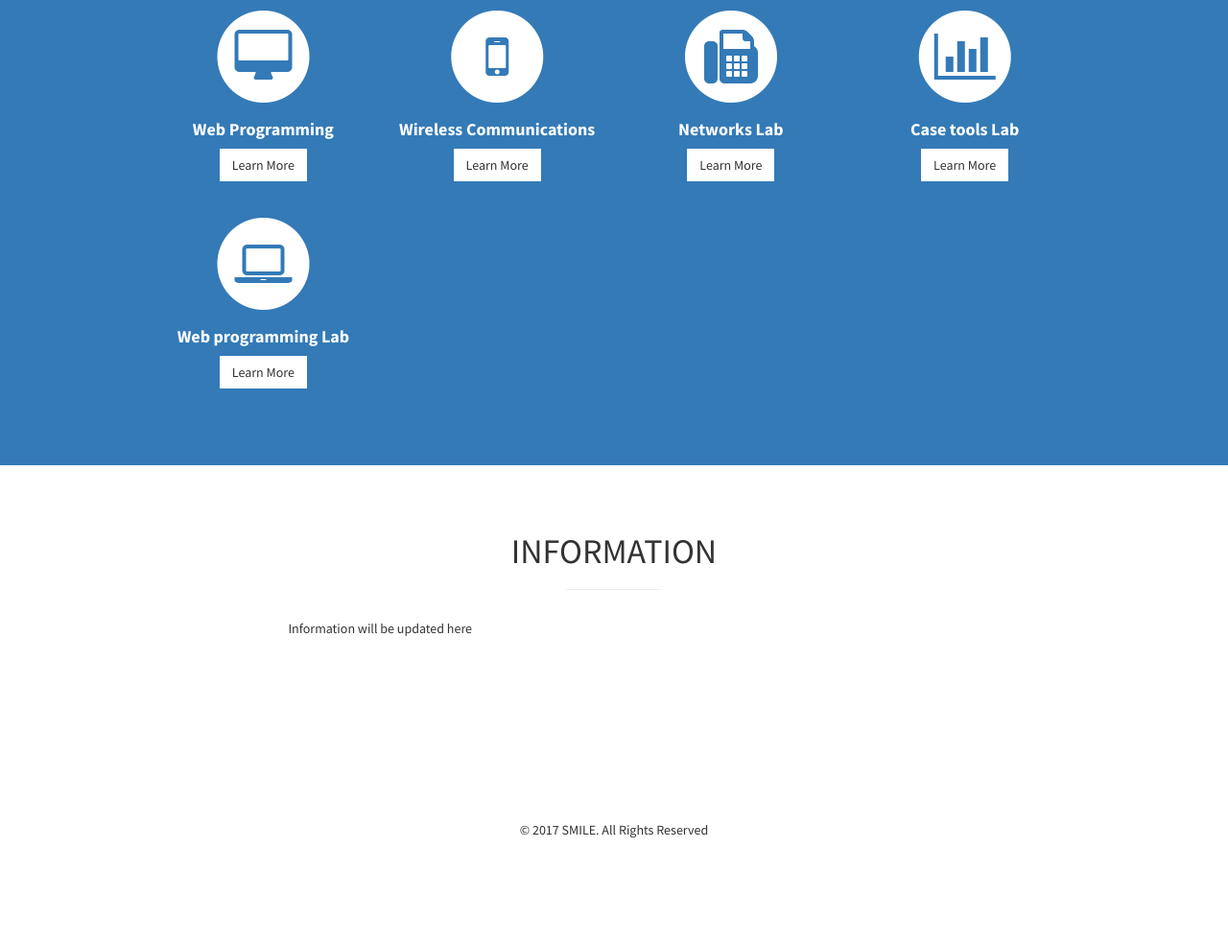
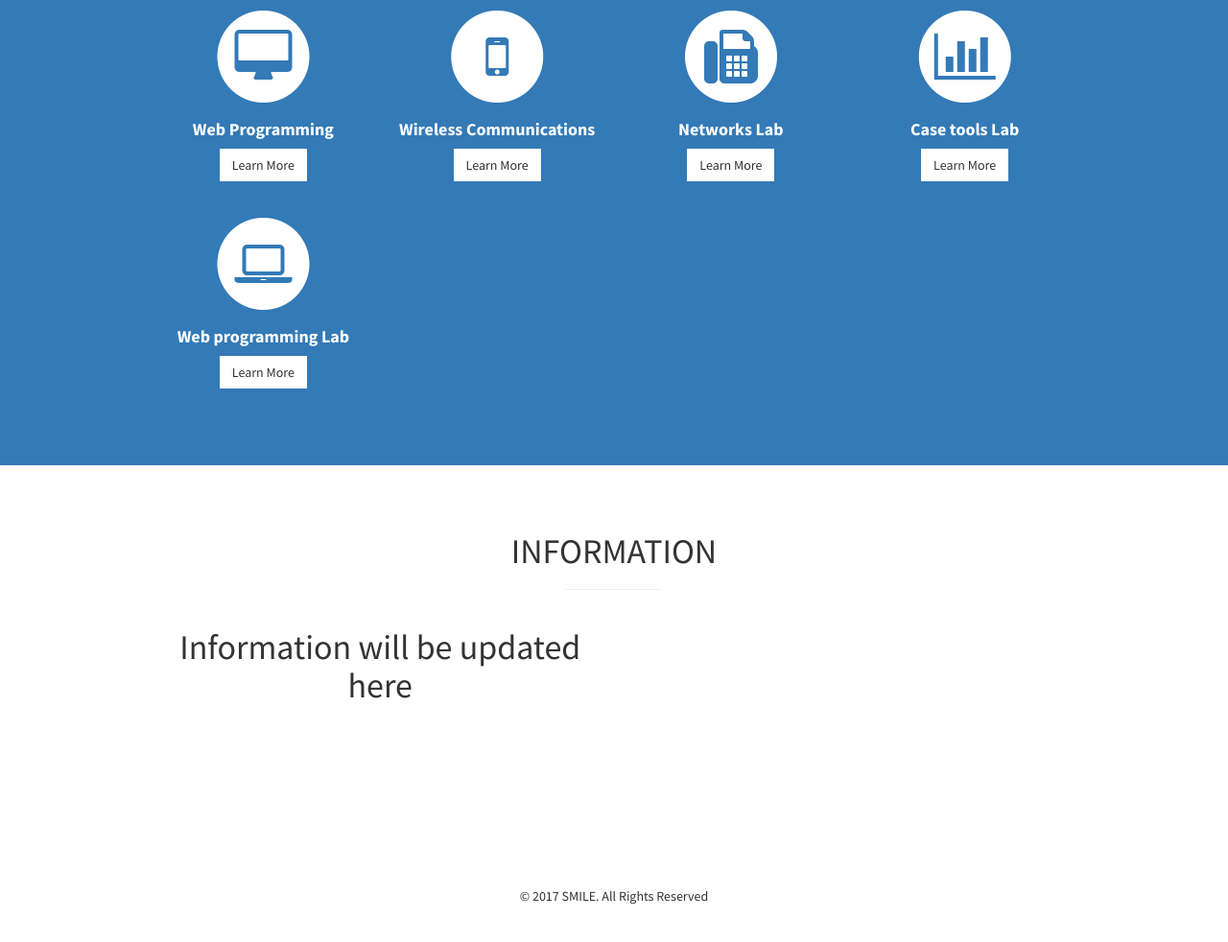
Before and after one commit to 15itsjit/smile, a plain HTML site: page index.html in a window 1280 px wide. Shown: the part 1389-2371 px from the top of the page at 96% size. Drawn offline with Linux system fonts and the light colour scheme.

Commit message:
Update index.html

```diff
--- a/index.html
+++ b/index.html
@@ -236,94 +236,11 @@
                         <div class="col-md-6">
                             <div class="portfolio-item">
                               <!--  <a href="#"> -->
-				    <p><center>Information will be updated here</center></p>
-                                 <!--   <img class="img-portfolio img-responsive" src="img/portfolio-1.jpg">
-                                </a>
-                            </div>
-                        </div>
-                        <div class="col-md-6">
-                            <div class="portfolio-item">
-                                <a href="#">
-                                    <img class="img-portfolio img-responsive" src="img/portfolio-2.jpg">
-                                </a>
-                            </div>
-                        </div>
-                        <div class="col-md-6">
-                            <div class="portfolio-item">
-                                <a href="#">
-                                    <img class="img-portfolio img-responsive" src="img/portfolio-3.jpg">
-                                </a>
-                            </div>
-                        </div>
-                        <div class="col-md-6">
-                            <div class="portfolio-item">
-                                <a href="#">
-                                    <img class="img-portfolio img-responsive" src="img/portfolio-4.jpg">
-                                </a>
-                            </div>
-                        </div>
-                    </div>-->
-                    <!-- /.row (nested) -->
-        <!--            <a href="#" class="btn btn-dark">View More Items</a> -->
-               <!-- </div> -->
-                <!-- /.col-lg-10 -->
-            <!--</div> -->
-            <!-- /.row -->
-        <!--</div>
-         /.container -->
+				    <p><center><h1>Information will be updated here</h1></center></p>
+
 
     </section>
 
-    <!-- Call to Action
-<aside class="call-to-action bg-primary">
-        <div class="container">
-            <div class="row">
-                <div class="col-lg-12 text-center">
-                    <h3>The buttons below are impossible to resist.</h3>
-                    <a href="#" class="btn btn-lg btn-light">Click Me!</a>
-                    <a href="#" class="btn btn-lg btn-dark">Look at Me!</a>
-                </div>
-            </div>
-        </div>
-    </aside> -->
-
-    <!-- Map
-    <section id="contact" class="map">
-        <iframe width="100%" height="100%" frameborder="0" scrolling="no" marginheight="0" marginwidth="0" src="https://maps.google.com/maps?f=q&amp;source=s_q&amp;hl=en&amp;geocode=&amp;q=Twitter,+Inc.,+Market+Street,+San+Francisco,+CA&amp;aq=0&amp;oq=twitter&amp;sll=28.659344,-81.187888&amp;sspn=0.128789,0.264187&amp;ie=UTF8&amp;hq=Twitter,+Inc.,+Market+Street,+San+Francisco,+CA&amp;t=m&amp;z=15&amp;iwloc=A&amp;output=embed"></iframe>
-        <br />
-        <small>
-            <a href="https://maps.google.com/maps?f=q&amp;source=embed&amp;hl=en&amp;geocode=&amp;q=Twitter,+Inc.,+Market+Street,+San+Francisco,+CA&amp;aq=0&amp;oq=twitter&amp;sll=28.659344,-81.187888&amp;sspn=0.128789,0.264187&amp;ie=UTF8&amp;hq=Twitter,+Inc.,+Market+Street,+San+Francisco,+CA&amp;t=m&amp;z=15&amp;iwloc=A"></a>
-        </small>
-    </section>
-
-
-    <footer>
-        <div class="container">
-            <div class="row">
-                <div class="col-lg-10 col-lg-offset-1 text-center">
-                    <h4><strong>Start Bootstrap</strong>
-                    </h4>
-                    <p>3481 Melrose Place
-                        <br>Beverly Hills, CA 90210</p>
-                    <ul class="list-unstyled">
-                        <li><i class="fa fa-phone fa-fw"></i> (123) 456-7890</li>
-                        <li><i class="fa fa-envelope-o fa-fw"></i> <a href="mailto:name@example.com">name@example.com</a>
-                        </li>
-                    </ul>
-                    <br>
-                    <ul class="list-inline">
-                        <li>
-                            <a href="#"><i class="fa fa-facebook fa-fw fa-3x"></i></a>
-                        </li>
-                        <li>
-                            <a href="#"><i class="fa fa-twitter fa-fw fa-3x"></i></a>
-                        </li>
-                        <li>
-                            <a href="#"><i class="fa fa-dribbble fa-fw fa-3x"></i></a>
-                        </li>
-                    </ul>
-
-<hr class="small"> -->
 	<footer>
                     <section class="footer">
 			    <p class="copyright"><center>© 2017 SMILE. All Rights Reserved  </center></p>
```
